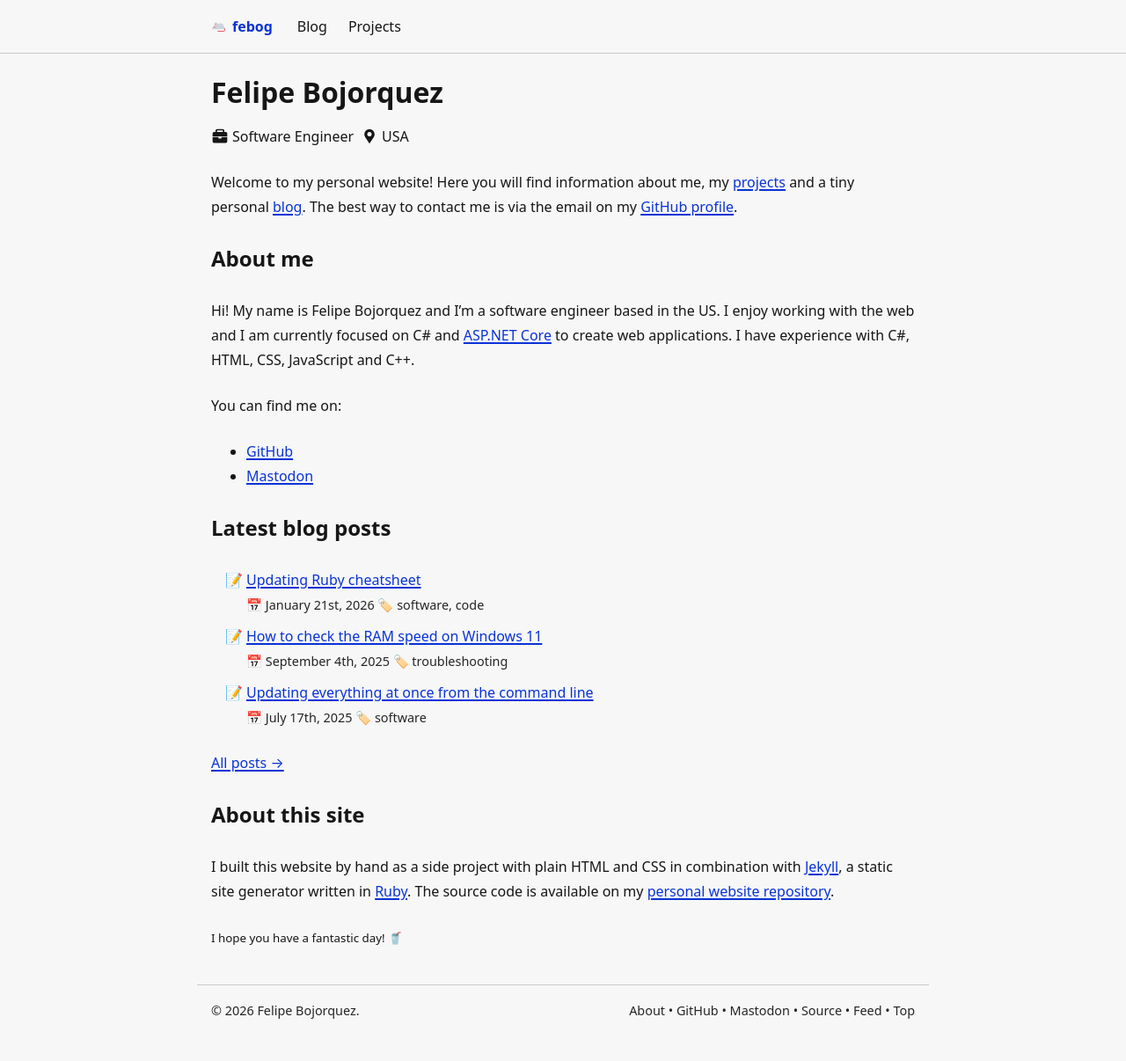
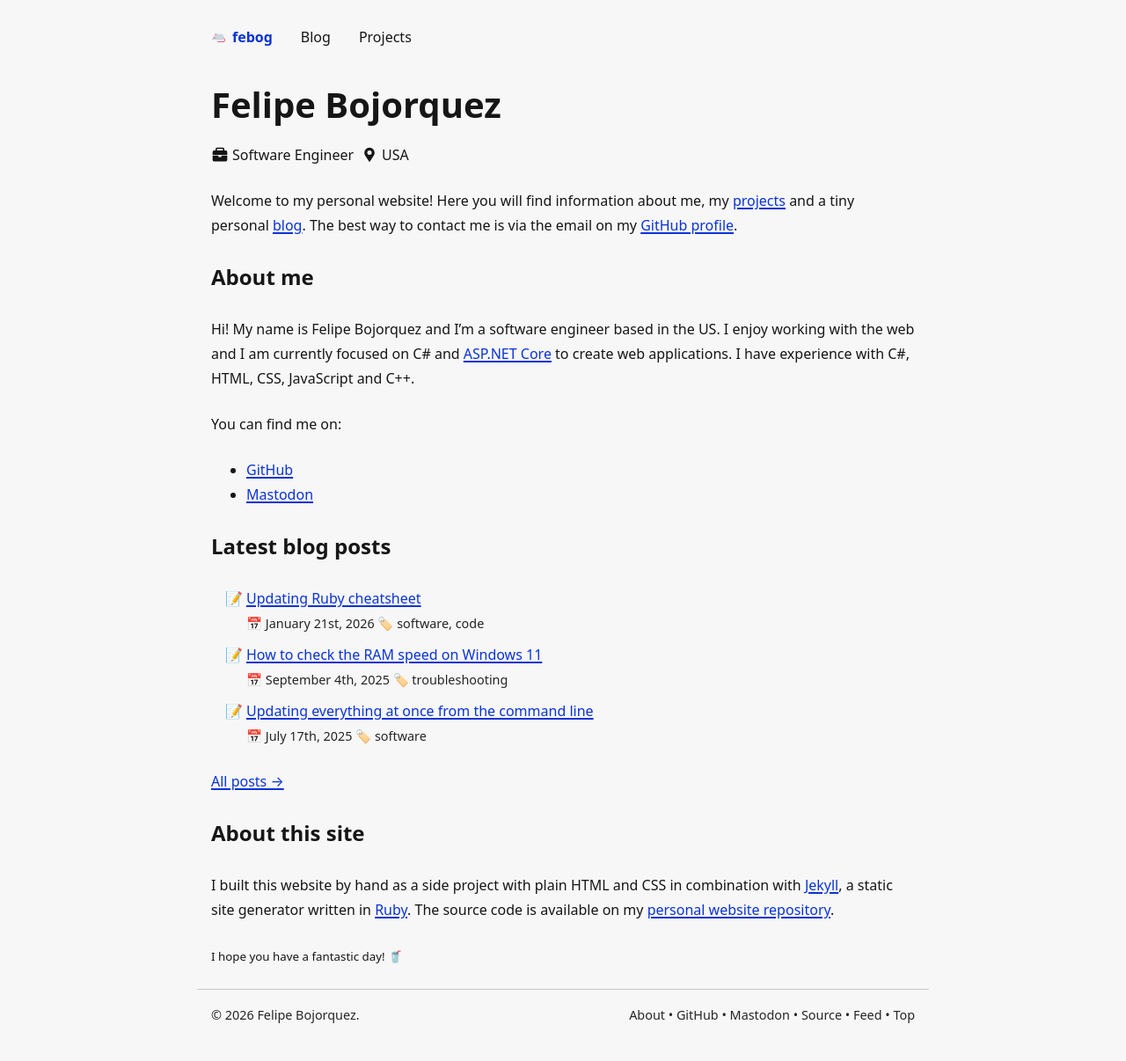
Before and after one commit to febog/website, a Jekyll site: the page built from src/index.md, in a window 1280 px wide. Shown: the whole page at 88% size. Built offline with Jekyll 4.4.1, drawn with Linux system fonts in a browser that asks for light colours.

Commit message:
Update site navbar, remove border

```diff
--- a/src/_layouts/base.html
+++ b/src/_layouts/base.html
@@ -45,11 +45,15 @@
     main {
       max-width: var(--content-width);
       margin: 0 auto;
-      padding: 1rem;
+      padding: 0 1.5rem;
     }
 
     h1, h2, h3, h4, h5, h6, p, ul, ol, dl, blockquote, pre, figure, table {
       margin: 0 0 1.5rem 0;
+    }
+
+    h1 {
+      font-size: 2.5rem;
     }
 
     p {
@@ -193,19 +197,19 @@
 
     /* Site rulesets */
     #site-header {
-      border-bottom: var(--site-border);
-      padding: 0 1rem;
+      max-width: var(--content-width);
+      margin: 0 auto;
+      padding: 1.75rem 1.5rem;
 
       > nav {
-        max-width: var(--content-width);
-        margin: 0 auto;
         display: flex;
         flex-wrap: wrap;
+        gap: 2rem;
 
         > a {
           text-decoration: none;
           color: var(--body-color);
-          padding: 1rem 0.75rem;
+          transition: 0.25s;
 
           &:hover {
             color: var(--primary-color);
@@ -215,9 +219,7 @@
         .site-logo {
           text-decoration: none;
           font-weight: 600;
-          padding: 1rem 1rem 1rem 0;
           color: var(--primary-color);
-          transition: 0.25s;
 
           &:hover {
             color: var(--secondary-color);
```
